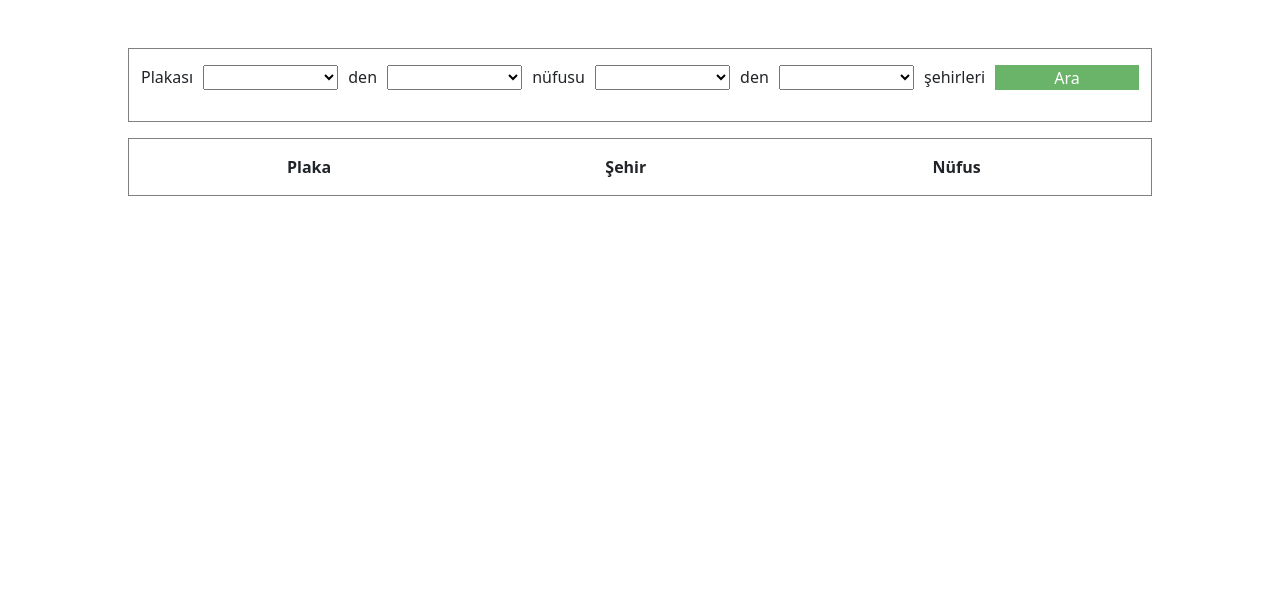
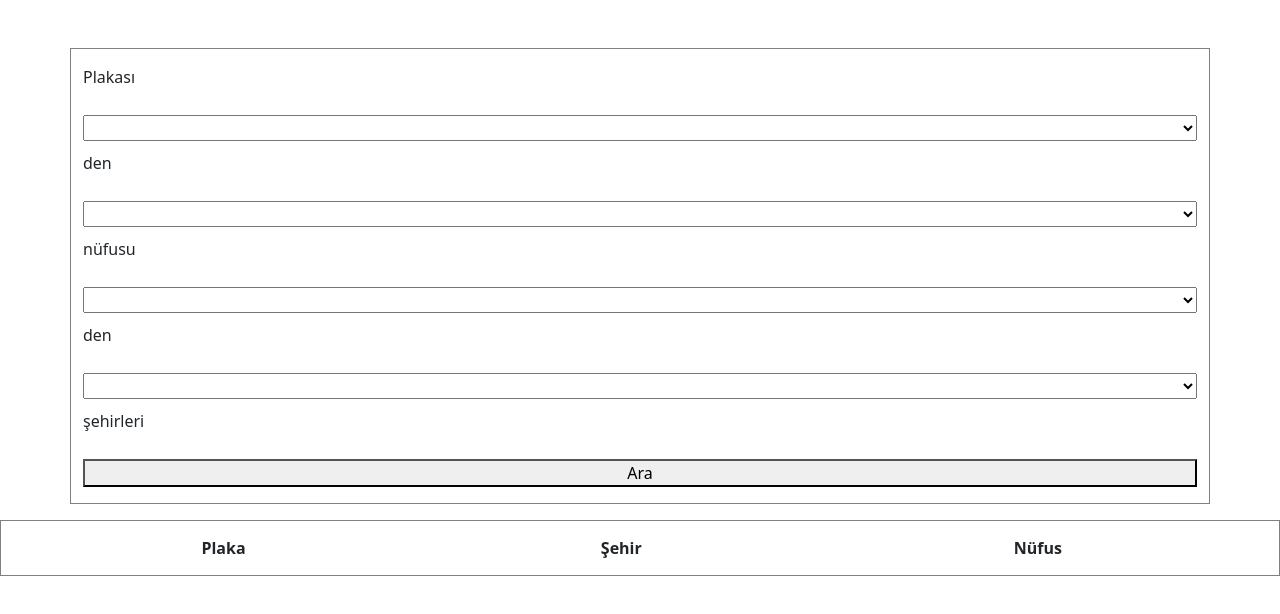
Before and after one commit to hasansakalli/select-city-info, a plain HTML site: page index.html in a window 1280 px wide. Drawn offline with nearby package versions, Linux system fonts and the light colour scheme.

Commit message:
Update style.css

```diff
--- a/style.css
+++ b/style.css
@@ -1,53 +1,53 @@
-body{
+* {
+  box-sizing: border-box;
+  margin: 0;
+  padding: 0;
+}
+
+body {
   display: flex;
   justify-content: center;
-
+  max-width: 100vw;
 }
 section {
-  width: 80%;
+  width: 100%;
   display: grid;
+  place-items: center;
   margin-top: 3rem;
   height: 100px;
+}
+.container {
+  display: grid;
+  gap: 10px;
+  border: 1px solid gray;
+  padding: 1rem;
+  width: 100%;
+}
 
+.selectbox {
+  display: flex;
+  gap: 10px;
+  border: 1px solid gray;
+  padding: 1rem;
+  width: 100%;
+  align-items: baseline;
 }
-.container, .result{
-    display: flex;
-    gap:10px;
-    border: 1px solid gray;
-    padding: 1rem;
-    width: 100%;
+select {
+  width: 100%;
+}
+button {
+  width: 100%;
+}
 
-
+.result {
+  margin-top: 1rem;
+  display: flex;
+  gap: 10px;
+  border: 1px solid gray;
+  padding: 1rem;
+  width: 100%;
 }
-select{
-width: 100%;
-
-   height: 25px;
-
-
-}
-button{
-
-  width:100%;
-  height: 25px;
-  border: none;
-  padding-bottom:1rem;
-  background-color: rgba(0, 128, 0, 0.589);
-  color:white;
-  border-radius:50px;
-
-}
-button:hover{
-  background-color:green;
- transition: all 500ms;
-
-
-}
-.result{
-
-    margin-top: 1rem;
-
-}
-table{
+table {
+  width: 100%;
   text-align: center;
 }
```
